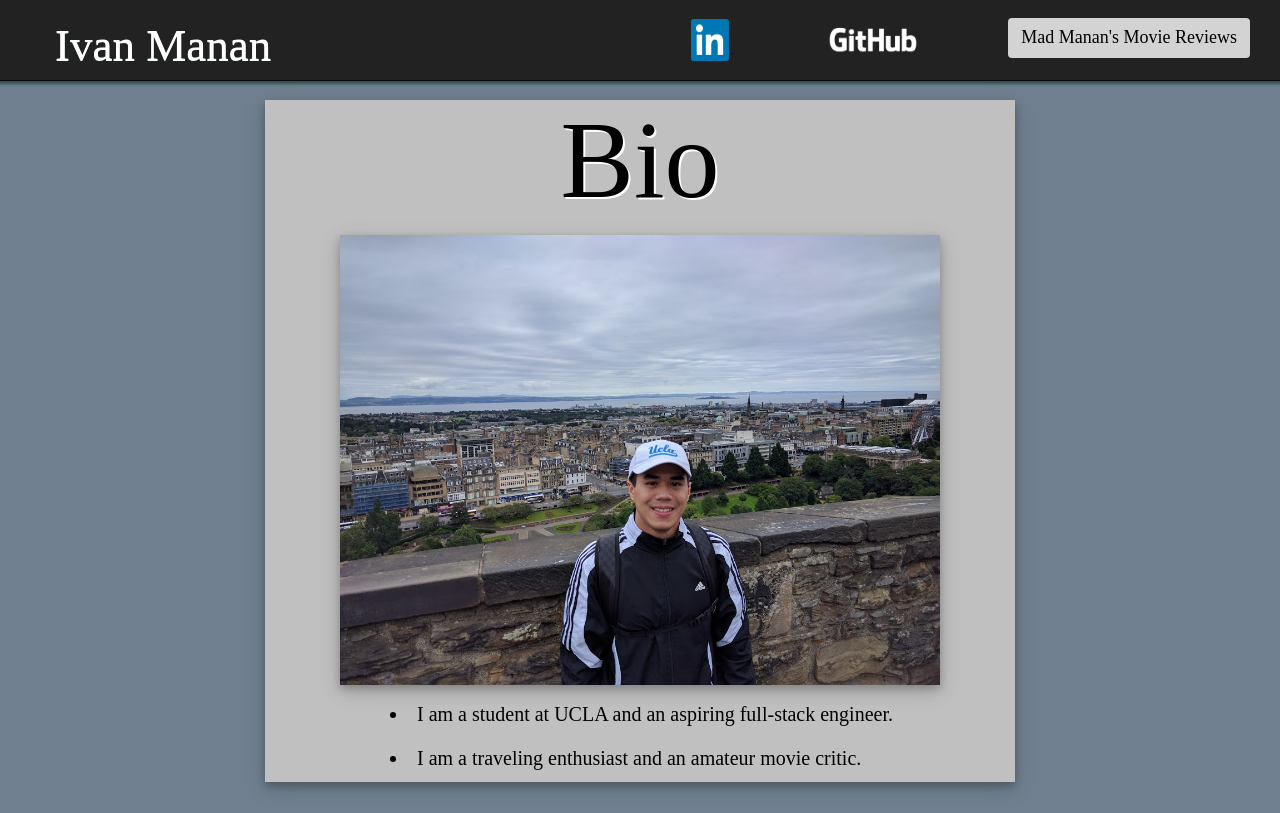
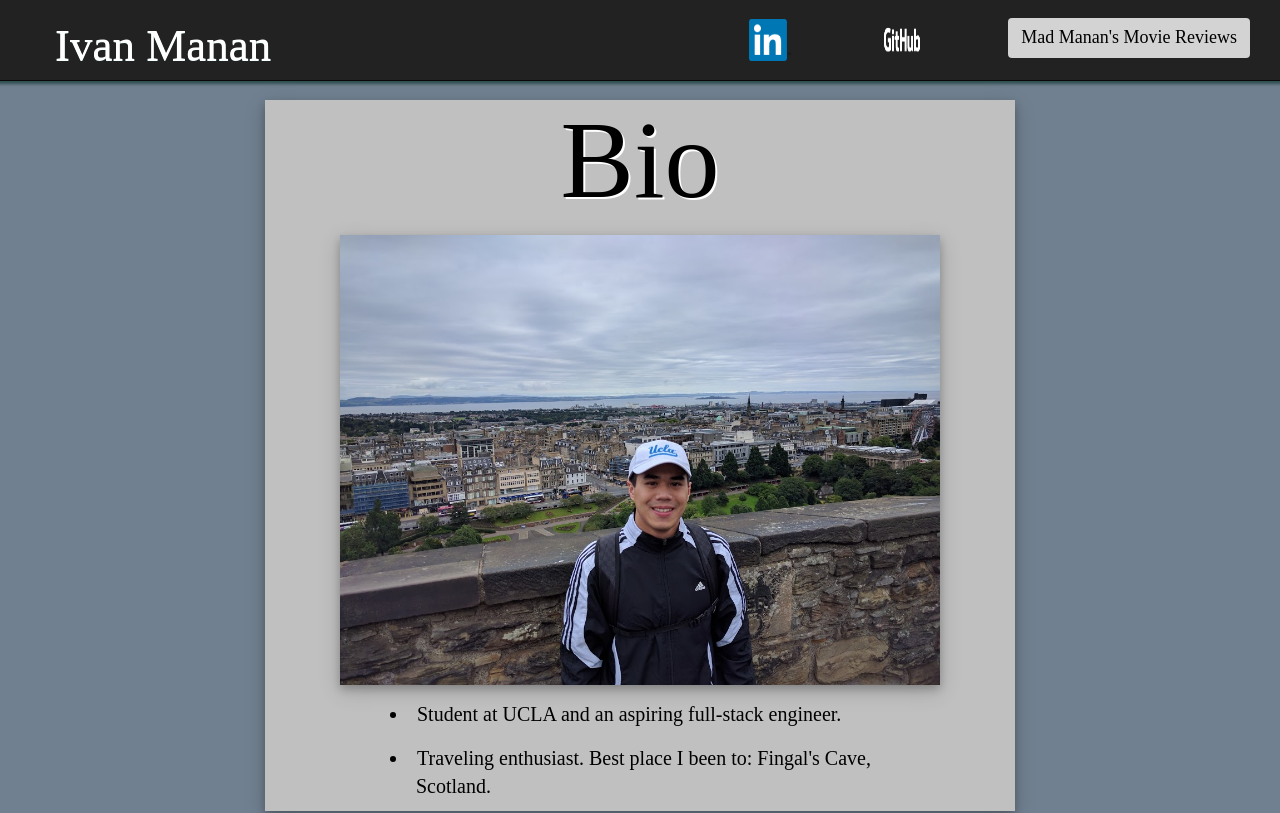
Before and after one commit to ivanmanan/Personal-Website, a React (Create React App) app: page / in a window 1280 px wide. Shown: the top 813 px of the page. Built offline with nearby package versions, Linux system fonts and the light colour scheme.

Commit message:
Moved navbar to its own component.

```diff
--- a/public/index.html
+++ b/public/index.html
@@ -11,28 +11,6 @@
   </head>
 
   <body>
-
-    <!-- Eventually move this navbar to a jsx file -->
-    <nav class="navbar navbar-inverse navbar-fixed-top min-width-navbar" id="top-panel">
-      <div class="container-fluid">
-
-	<div class="navbar-header">
-	  <h1 class="navbar-brand" id="heading">Ivan Manan</h1>
-	</div>
-
-	<div class="header-links">
-	  <ul class="nav navbar-nav navbar-right">
-	    <li><a href="https://www.linkedin.com/in/ivanmanan/" target="_blank"><img src="/images/linkedin.png" style="width: 42px; height: 42px"></a></li>
-	    <li><a href="https://github.com/ivanmanan" target="_blank"><img src="/images/github.png" style="width: 100px; height: 42px"></a></li>
-	    <li><button class="btn navbar-btn"><a href="#">Mad Manan's Movie Reviews</a></btn></li>
-	  </ul>
-	</div>
-
-      </div>
-    </nav>
-
-    <!-- Must make the containers bigger on phone screens -->
-
     <div class="text-center" id="root" style="margin-top: 80px; color: black">
       <!-- Everything will be rendered through jsx -->
     </div>
--- a/src/App.jsx
+++ b/src/App.jsx
@@ -16,12 +16,12 @@ class App extends Component {
 		    title: "Bio",
 		    photo: "/images/ivan.jpg",
 		    link: "#",
-		overview: "I am a student at UCLA and an aspiring full-stack engineer.",
-		info: "I am a traveling enthusiast and an amateur movie critic.",
+		    overview: "Student at UCLA and an aspiring full-stack engineer.",
+		    info: "Traveling enthusiast. Best place I been to: Fingal's Cave, Scotland.",
 		    index: "start"
 	    },
 	    {
-		title: "Manan's Movies",
+		    title: "JumbleXplore",
 		    // Photo will be a screenshot of my project
 		    photo: "/images/construction.jpeg",
 		    link: "#",
@@ -30,17 +30,17 @@ class App extends Component {
 		    index: "1"
 	    },
 	    {
-		title: "In Development",
+		    title: "Doctor Crux",
+		    // Photo will be a screenshot of my project
 		    photo: "/images/construction.jpeg",
 		    link: "#",
-		overview: "???",
-		info: "???",
+		    overview: "Self-diagnosing web application",
+		    info: "List your symptoms, and Doctor Crux will list you suggestions of your illness.",
 		    index: "2"
 	    },
 	    {
-		title: "Emacs Init",
-		// Photo needs to have more clarity
-		// This may need to be removed
+		    title: "FrackMan",
+		    // Must take photo of the FrackMan video game on Visual Studio
 		    photo: "/images/emacs_display.png",
 		    link: "https://github.com/ivanmanan/emacs/blob/master/.emacs",
 		    overview: "This is my Emacs display.",
--- a/src/Components/Bucket.jsx
+++ b/src/Components/Bucket.jsx
@@ -2,7 +2,6 @@ import React, { Component } from "react";
 import BucketItem from "./BucketItem";
 
 // Template for containers
-
 class Bucket extends Component {
   render() {
 	  let bucketItems;
@@ -16,7 +15,6 @@ class Bucket extends Component {
 	    });
 	  }
 
-	console.log(this.props);
 	  return (
 	    <div className="Bucket">
 		    {bucketItems}
--- a/src/Components/BucketItem.jsx
+++ b/src/Components/BucketItem.jsx
@@ -102,7 +102,6 @@ class BucketItem extends Component {
 			      </div>
 		      </div>
 		    );
-
 	  }
   }
 }
--- /dev/null
+++ b/src/Layout.jsx
@@ -0,0 +1,49 @@
+import React, { Component } from "react";
+
+/* Must make the containers bigger on phone screens*/
+
+// Navbar for Personal Website
+const navbar = (
+
+  <nav className="navbar navbar-inverse navbar-fixed-top min-width-navbar" id="top-panel">
+    <div className="container-fluid">
+
+	    <div className="navbar-header">
+	      <h1 className="navbar-brand" id="heading">Ivan Manan</h1>
+	    </div>
+
+	    <div className="header-links">
+	      <ul className="nav navbar-nav navbar-right">
+
+	        <li>
+            <a href="https://www.linkedin.com/ivanmanan/" target="_blank">
+              <img className ="logos" src="/images/linkedin.png"/>
+            </a>
+          </li>
+
+          <li>
+            <a href="https://github.com/ivanmanan" target="_blank">
+              <img className="logos" src="/images/github.png"/>
+            </a>
+          </li>
+
+	        <li>
+            <button className="btn navbar-btn">
+              <a href="#">Mad Manan's Movie Reviews</a>
+            </button>
+          </li>
+
+	      </ul>
+	    </div>
+
+    </div>
+  </nav>
+);
+
+class Layout extends Component {
+  render () {
+    return navbar;
+  }
+}
+
+export default Layout;
--- a/src/index.js
+++ b/src/index.js
@@ -3,10 +3,14 @@
 import React from "react";
 import ReactDOM from "react-dom";
 import App from "./App";
-import "./index.css";
+import Layout from "./Layout";
+import "./styles.css";
 
 // Render onto web page
 ReactDOM.render(
-    <App />,
-    document.getElementById("root")
+  <div>
+    <Layout/>
+    <App/>
+  </div>,
+  document.getElementById("root")
 );
--- a/src/index.css
+++ b/src/styles.css
@@ -36,6 +36,10 @@ body{
     text-decoration: none;
     color: black;
 }
+.logos {
+    width: 42px;
+    height: 42px;
+}
 img{
     margin-top: 4px;
     -khtml-user-select: none;
```
Lines whose indentation alone changed are shown as unchanged.
